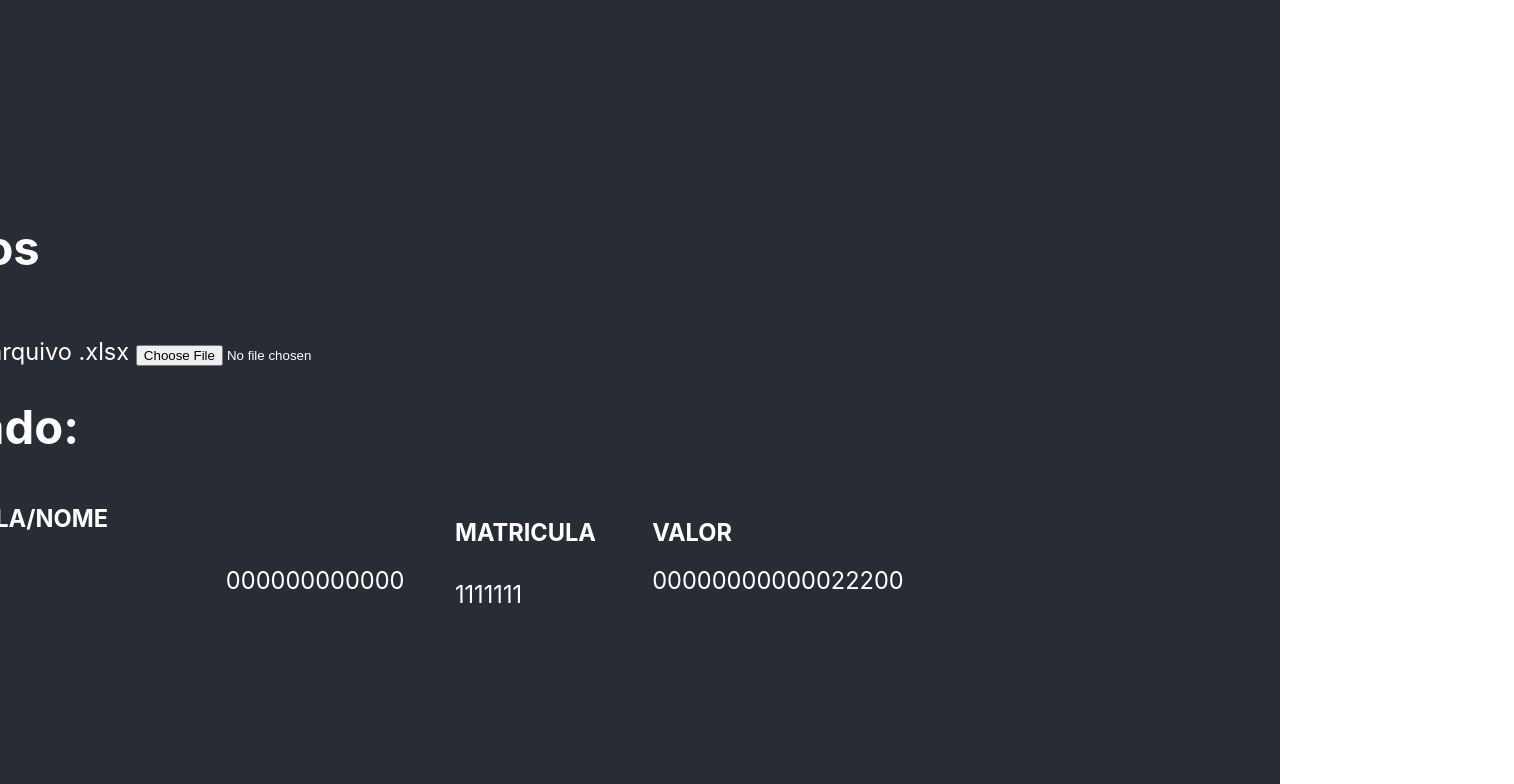
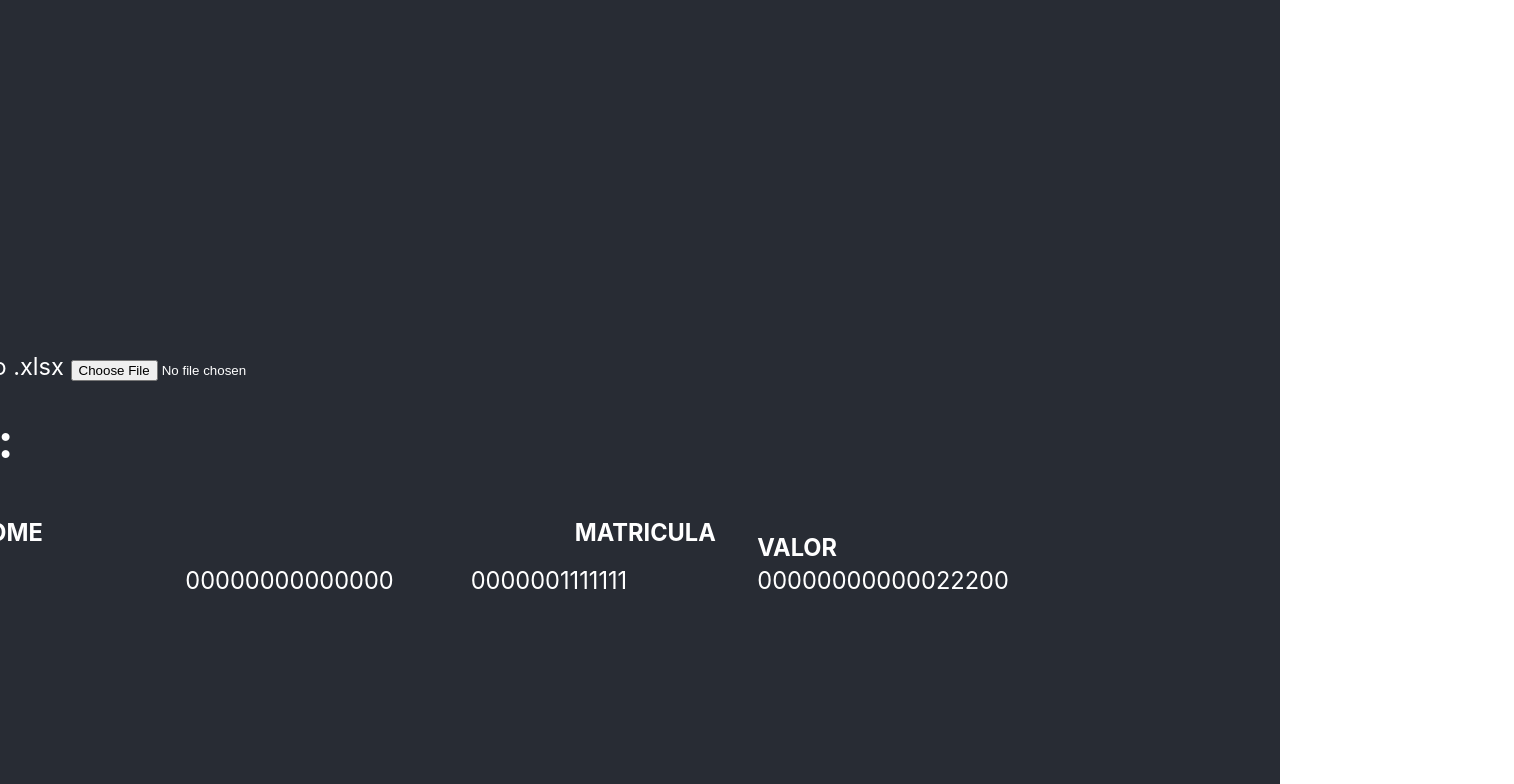
Before and after one commit to RodrigVF/xlsx-txt-website, a React (Create React App) app: page / in a window 1280 px wide. Shown: the top 784 px of the page, 1514 px wide, since content can reach past the window. Built offline with nearby package versions, Linux system fonts and the light colour scheme.

Commit message:
matricula fix

```diff
--- a/src/components/XlsxToJson.jsx
+++ b/src/components/XlsxToJson.jsx
@@ -38,7 +38,7 @@ const XlsxToJson = () => {
    }
 
   return (
-    `\u00A0 \u00A0 ${stringValue}`
+    `\u00A0\u00A0${stringValue}`
   )
  }
 
@@ -93,22 +93,23 @@ const XlsxToJson = () => {
        {json.map((item) => (
          <tr>
           <td key='MATRICULA/NOME'>
-          {StrictNumberChars(`1C${item.ContaCapital}${item.NomeCliente}`)}
+          {StrictNumberChars(`1C000${item.ContaCapital}${item.NomeCliente}`)}
           </td>
 
           <td key={'NONE'}>
-          {`000000000000\u00A0\u00A0\u00A0\u00A0\u00A0\u00A0\u00A0  `}
+          {`00000000000000\u00A0\u00A0\u00A0\u00A0\u00A0\u00A0\u00A0\u00A0\u00A0  `}
           </td>
 
           <td key={'MATRICULA'}>
-            {AddZeros(`${item.ContaCapital}\u00A0\u00A0\u00A0\u00A0\u00A0\u00A0\u00A0\u00A0\u00A0\u00A0\u00A0\u00A0\u00A0\u00A0\u00A0\u00A0\u00A0\u00A0\u00A0`)}
+            {AddZeros(`${item.ContaCapital}`)}
+            {`\u00A0\u00A0\u00A0\u00A0\u00A0\u00A0\u00A0\u00A0\u00A0\u00A0\u00A0\u00A0\u00A0\u00A0\u00A0\u00A0\u00A0\u00A0\u00A0`}
           </td>
 
           <td key={'VALOR '}>
             {FormatValue(`${item.ValorIntegralizaçãoFolha}\u00A0\u00A0`)}
           </td>
           <td key={'LAST'}>
-            {`\u00A0\u00A0\u00A0\u00A0\u00A0\u00A0\u00A0\u00A0\u00A0\u00A0\u00A0\u00A0\u00A0\u00A0\u00A0\u00A0\u00A0\u00A0\u00A0\u00A0\u00A0\u00A0\u00A0\u00A0\u00A0\u00A0\u00A0\u00A0\u00A0\u00A0\u00A0\u00A0\u00A0\u00A0\u00A0\u00A0\u00A0\u00A0\u00A0\u00A0\u00A0\u00A0\u00A0\u00A0\u00A0\u00A0\u00A0\u00A0\u00A0\u00A0\u00A0\u00A0\u00A0\u00A0\u00A0\u00A0\u00A0\u00A0\u00A0\u00A0\u00A0\u00A0\u00A0\u00A0\u00A0\u00A0\u00A0\u00A0\u00A0\u00A0\u00A0\u00A0\u00A0\u00A0\u00A0\u00A0\u00A0\u00A0\u00A0\u00A0\u00A0\u000A`}
+            {`\u00A0\u00A0\u00A0\u00A0\u00A0\u00A0\u00A0\u00A0\u00A0\u00A0\u00A0\u00A0\u00A0\u00A0\u00A0\u00A0\u00A0\u00A0\u00A0\u00A0\u00A0\u00A0\u00A0\u00A0\u00A0\u00A0\u00A0\u00A0\u00A0\u00A0\u00A0\u00A0\u00A0\u00A0\u00A0\u00A0\u00A0\u00A0\u00A0\u00A0\u00A0\u00A0\u00A0\u00A0\u00A0\u00A0\u00A0\u00A0\u00A0\u00A0\u00A0\u00A0\u00A0\u00A0\u00A0\u00A0\u00A0\u00A0\u00A0\u00A0\u00A0\u00A0\u00A0\u00A0\u00A0\u00A0\u00A0\u00A0\u00A0\u00A0\u00A0\u00A0\u00A0\u00A0\u00A0`}
           </td>
         </tr>
        ))}
```
